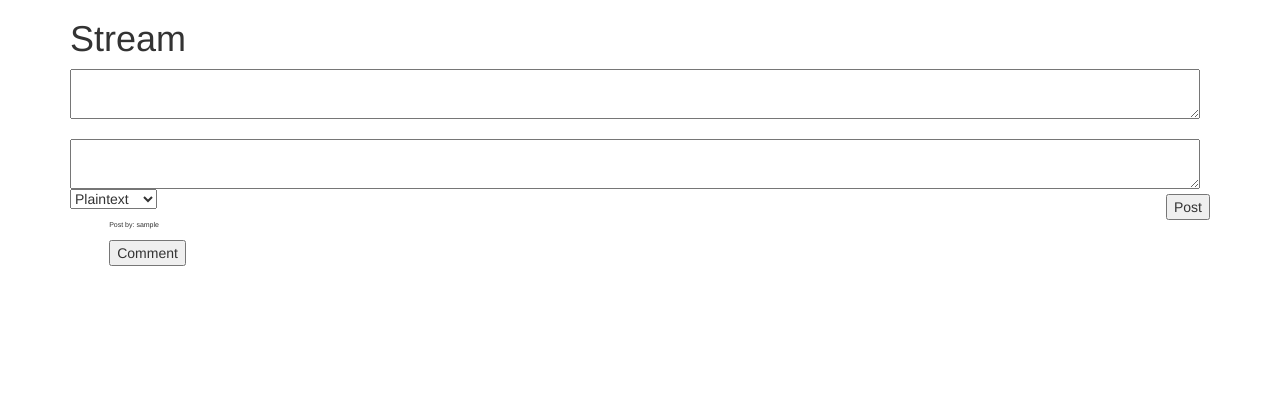
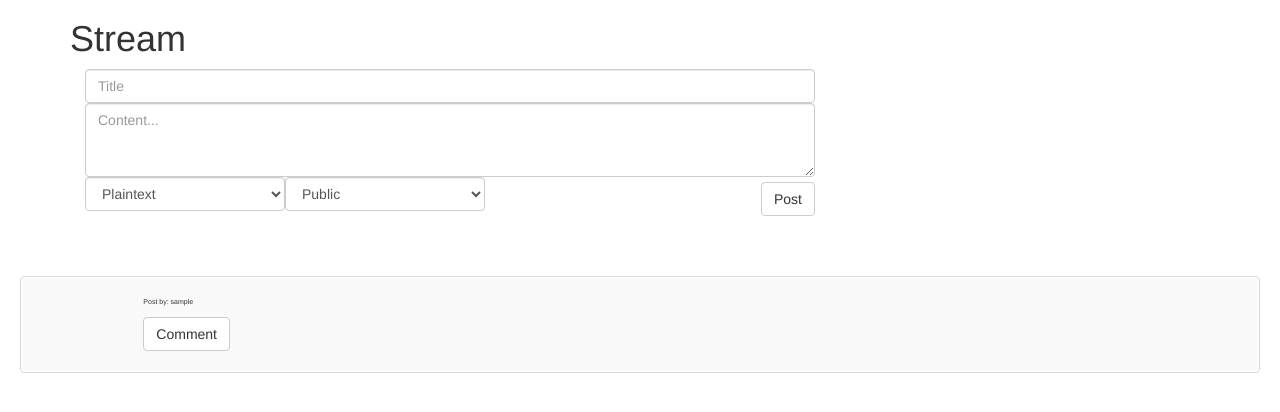
Before and after one commit to topched/CMPUT410W14-Group-Project, a Django app: template mynode/templates/stream_page.html in a window 1280 px wide. Shown: the part 51-463 px from the top of the page. Run offline with Django 3.2, Linux system fonts and the light colour scheme; tables that the repository leaves empty hold one stand-in row (values such as "Sample post"); the template is opened without the code that fills it: values that come from a table or form of the project are taken from there, most other values are stand-ins (such as "Sample title", 1, 10 or a date in 2020); parts of the project's set-up code (start-up, migrations or seed data) failed here and were passed over; some libraries are stand-ins or nearby versions.

Commit message:
Changed a lot, read comment
Post API is nearly finished, need to implement PUT. Main page will
automatically redirect to stream if logged in, login page if not, added
logout button functionality, getting all posts finished, getting a
authors posts finished, getting all posts for authenticated user
finised, getting a single post finished, updated stream page css,
"Cancel" button isn't working properly, stream page now orders from
newest to last post, post privacy added to stream post options, updated
the button to use bootstrap themes, changed register button, removed
some unused imports, changed the AJAX to use the id rather than classes

```diff
--- a/mynode/app/urls.py
+++ b/mynode/app/urls.py
@@ -2,7 +2,9 @@ from django.conf.urls import patterns, url
 from app import views
 
 urlpatterns = patterns('',
-    url(r'^$', 'django.contrib.auth.views.login', {'template_name': 'login_page.html'}),
+    url(r'^$', views.login),
+    url(r'^login/?$','django.contrib.auth.views.login', {'template_name': 'login_page.html'}),
+    url(r'^logout/?$', views.logout_view),
     url(r'^register/?$', views.register),
     url(r'^profile/?$', views.profile),
     url(r'^stream/?$', views.stream),
--- a/mynode/mynode/urls.py
+++ b/mynode/mynode/urls.py
@@ -10,6 +10,9 @@ urlpatterns = patterns('',
     url(r'^admin/', include(admin.site.urls)),
     url(r'^mynode/', include('app.urls')),
     url(r'^service/posts/(?P<post_id>\w+)$', api.post),
+    url(r'^service/author/posts$', api.author_posts),
+    url(r'^service/author/(?P<author_id>\w+)/posts$', api.specific_author_posts),
+    url(r'^service/posts$', api.posts),
     url(r'^service/friends/(?P<authorUUID>[-\w]+)$', api.friendshipList),
     url(r'^service/friends/(?P<uuidA>[-\w]+)/(?P<uuidB>[-\w]+)$', api.friendship),
     url(r'^.*$', RedirectView.as_view(url='/mynode/', permanent=False), name='index'),
--- a/mynode/static/css/style.css
+++ b/mynode/static/css/style.css
@@ -9,8 +9,41 @@ h2 {
     display: block;
     overflow: hidden;
     padding-right:10px;
+    padding-bottom: 5px;
 }
+.post-block
+{
+margin: 20px;
+padding: 20px;
 
+    left: 48%;
+border: 1px solid #d8d8d8;
+background: #f9f9f9;
+
+-moz-border-radius: 4px;
+-webkit-border-radius: 4px;
+border-radius: 4px;
+-moz-box-shadow: inset 0 0 0 1px #fff;
+-webkit-box-shadow: inset 0 0 0 1px #fff;
+box-shadow: inset 0 0 0 1px #fff;
+ }
+
+.comment-block
+{
+margin: 20px;
+padding: 20px;
+
+    left: 48%;
+border: 1px solid #d8d8d8;
+background: #f9f9f9;
+
+-moz-border-radius: 4px;
+-webkit-border-radius: 4px;
+border-radius: 4px;
+-moz-box-shadow: inset 0 0 0 1px #fff;
+-webkit-box-shadow: inset 0 0 0 1px #fff;
+box-shadow: inset 0 0 0 1px #fff;
+ }
 textarea {
     width: 100%;
     height: 50px;
--- a/mynode/templates/login_page.html
+++ b/mynode/templates/login_page.html
@@ -35,11 +35,10 @@
                 <label class="checkbox">
                     <input type="checkbox" value="remember-me"> Remember me
                 </label>
-                <input class="btn btn-lg btn-primary btn-block" type="submit" value="Log in"></input>
+                <input class="btn btn-lg btn-primary btn-block" type="submit" value="Log in">
             </form>
-
 			<form class="form-signin" role="form" action="{% url "app.views.register" %}" method="get">
-				<input class="btn btn-lg btn-secondary btn-block" type="submit" value="Register"></input>
+				<input class="btn btn-lg btn-info btn-block" type="submit" value="Register">
 			</form>
         </div>
     </body>
--- a/mynode/templates/stream_page.html
+++ b/mynode/templates/stream_page.html
@@ -33,7 +33,6 @@
             </ul>
 
 
-
             <ul class="nav navbar-nav navbar-right">
                 <li class="dropdown"><a href="#" class="dropdown-toggle" data-toggle="dropdown">
                     {{ user.username }}
@@ -44,14 +43,17 @@
                                 <div class="row">
                                     <div class="col-md-5">
                                         <img src="/static/img/DefaultProfile.jpg"
-                                        alt="Alternate Text" class="img-thumbnail" />
+                                             alt="Alternate Text" class="img-thumbnail"/>
                                     </div>
                                     <div class="col-md-7">
                                         <span>{{ user.first_name }} {{ user.last_name }}</span>
+
                                         <p class="text-muted small">{{ user.email }}</p>
+
                                         <div class="divider">
                                         </div>
-                                    <a href="/mynode/profile/" class="btn btn-primary btn-sm active">View Profile</a>
+                                        <a href="/mynode/profile/" class="btn btn-primary btn-sm active">View
+                                            Profile</a>
                                     </div>
                                 </div>
                             </div>
@@ -61,7 +63,7 @@
                                         <div class="col-md-6">
                                         </div>
                                         <div class="col-md-6">
-                                        <a href="#"class="btn btn-default btn-sm pull-right">Sign Out</a>
+                                            <a href="{% url 'app.views.logout_view' %}" class="btn btn-default btn-sm pull-right">Sign Out</a>
                                         </div>
                                     </div>
                                 </div>
@@ -72,9 +74,8 @@
             </ul>
 
 
-
-
-        </div><!--/.nav-collapse -->
+        </div>
+        <!--/.nav-collapse -->
     </div>
 </div>
 
@@ -82,31 +83,39 @@
     <div class=stream>
         <h1>Stream</h1>
         <!-- Post Input Box -->
-        <form  action="{% url 'app.views.create_post' %}" method="POST">
+        <form action="{% url 'app.views.create_post' %}" method="POST">
             {% csrf_token %}
-            <div class=text_filled>
-            <textarea rows="5" cols="20" id="title" name='title'></textarea>
-            </br>
+            <div class="col-lg-8">
+                <div class=text_area>
+                    <input type="text" class="form-control" placeholder="Title" id="title" name='title'>
+                    <!--<textarea rows="5" cols="20" id="title" name='title'></textarea>-->
                 </div>
-            </br>
-          <div class=text_filled>
-            <textarea rows="5" cols="80" id="content" name='content'></textarea>
-            </br>
-          </div>
-           <select name="content-type">
+                <textarea class="form-control" rows="3" name='content' placeholder="Content..."></textarea>
+                <!--<textarea rows="5" cols="80" id="content" name='content'></textarea>-->
+                <select class="form-control" name="content-type" style="width:200px;float:left;">
                     <option value="1">Plaintext</option>
                     <option value="2">Markdown</option>
                     <option value="3">HTML</option>
                 </select>
+                <select class="form-control" name="visibility" style="width:200px;float:left;">
+                    <option value="1">Public</option>
+                    <option value="2">Server Only</option>
+                    <option value="3">Friends</option>
+                    <option value="4">Private</option>
+                </select>
+
                 <div class=buttons>
-            <input type="submit" id="post" name="post" value="Post" />
+                    <input type="submit" class="btn btn-default" id="post" name="post" value="Post"/>
+                </div>
             </div>
         </form>
     </div>
 </div>
-
+</br>
+</br>
 <!-- Post Stream -->
 {% for post in posts %}
+    <div class="post-block">
         <div class="row">
             <div class="col-md-6 col-md-offset-1">
                 {% if post.content_type == 1 %}
@@ -116,16 +125,21 @@
                 {% elif post.content_type == 3 %}
                     <p> {{ post.content|sanitize_html|safe }} </p>
                 {% endif %}
-        <div class=caption>Post by: {{ post.author.username }} </div> </br>
+                <div class=caption>Post by: {{ post.author.username }} </div>
+                </br>
             </div>
         </div>
 
         {% for comment in comments %}
             {% if post == comment.parent_post %}
+                <div class="comment-block">
                     <div class="row">
                         <div class="col-md-6 col-md-offset-2">
                             <p> {{ comment.content }} </p>
-        <div class=caption>Comment by: {{ comment.author.username }} </div> </br>
+
+                            <div class=caption>Comment by: {{ comment.author.username }} </div>
+                            </br>
+                        </div>
                     </div>
                 </div>
             {% endif %}
@@ -135,11 +149,11 @@
         <div class="row">
             <div class="col-md-6 col-md-offset-1">
                 <div class="post_buttons">
-          <form  action="{% url 'app.views.delete_post' post.id%}" method="POST">
+                    <form action="{% url 'app.views.delete_post' post.id %}" method="POST">
                         {% csrf_token %}
-            <input type="button" value="Comment" class='comment-link' />
+                        <input class="btn btn-default" type="button" value="Comment" id='comment-link'/>
                         {% if post.author == current_user %}
-            <input type="submit" value="Delete" />
+                            <input class="btn btn-default" type="submit" value="Delete"/>
                         {% endif %}
                     </form>
 
@@ -149,14 +163,15 @@
             <div class="row">
                 <div class="col-md-6 col-md-offset-1">
                     <div class="comment_area" style="display:none">
-            <form  action="{% url 'app.views.create_comment' post.id %}" method="POST">
+                        <form action="{% url 'app.views.create_comment' post.id %}" method="POST">
                             {% csrf_token %}
                             <textarea name='content'>
 
                             </textarea>
+
                             <div class="comment_buttons">
-                <input type="button" value="Cancel" class='cancel-link' />
-                <input type="submit" id="post" name="post" value="Comment" />
+                                <input class="btn btn-default" type="submit" id="post" name="post" value="Comment"/>
+                                <input class="btn btn-default" type="button" value="Cancel" id='cancel-link'/>
                             </div>
                         </form>
                     </div>
@@ -166,23 +181,23 @@
         </div>
     </div>
 {% endfor %}
-</div>
+
 
 <!-- Dynamic Comments -->
 <script type="text/javascript">
-  $(function() {
-      $('.delete-comment-form').submit(function() {
+    $(function () {
+        $('.delete-comment-form').submit(function () {
             return confirm("Are you sure you want to delete this?");
         });
-      $('.comment-link').click(function() {
+        $('#comment-link').click(function () {
             $(this).closest(".row").find(".comment_area").show();
             $(this).closest(".row").find(".post_buttons").hide();
             $(this).closest(".row").find(".comment_area textarea").focus();
             $(this).closest(".row").find(".comment_buttons").show();
             return false;
         });
-      $('.cancel-link').click(function() {
-        $(this).closest(".row").find(".post_buttons").show();
+        $('#cancel-link').click(function () {
+            $(this).closest(".row").find(".post_buttons").hide();
             $(this).closest(".row").find(".comment_area").hide();
             $(this).closest(".row").find(".comment_buttons").hide();
         });
```
Also changed, not shown: mynode/app/api.py (+146 -84 lines), mynode/app/views.py (+56 -36 lines). Lines whose indentation alone changed are shown as unchanged.
